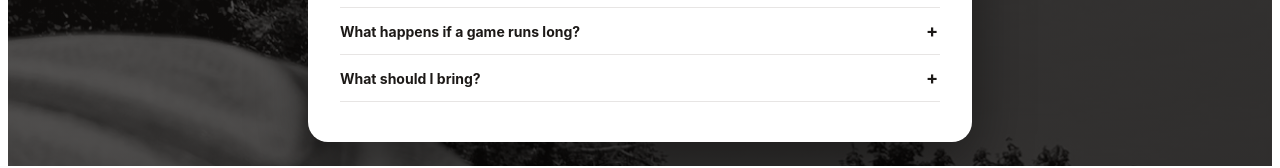
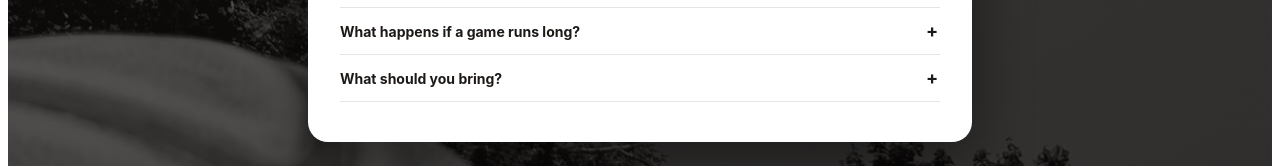
Before and after one commit to lvondd-sys/basketball-invite, a React (Vite) app: page / in a window 1280 px wide. Shown: the part 761-929 px from the top of the page. Built offline with nearby package versions, Linux system fonts and the light colour scheme.

Commit message:
Update App.jsx

```diff
--- a/src/App.jsx
+++ b/src/App.jsx
@@ -46,7 +46,7 @@
     a: "Games are capped at 20 minutes. If nobody's hit 15 by then, it's a 5-minute overtime.",
   },
   {
-    q: "What should I bring?",
+    q: "What should you bring?",
     a: "A camping chair, some snacks, water, and beers.",
   },
 ];
```
